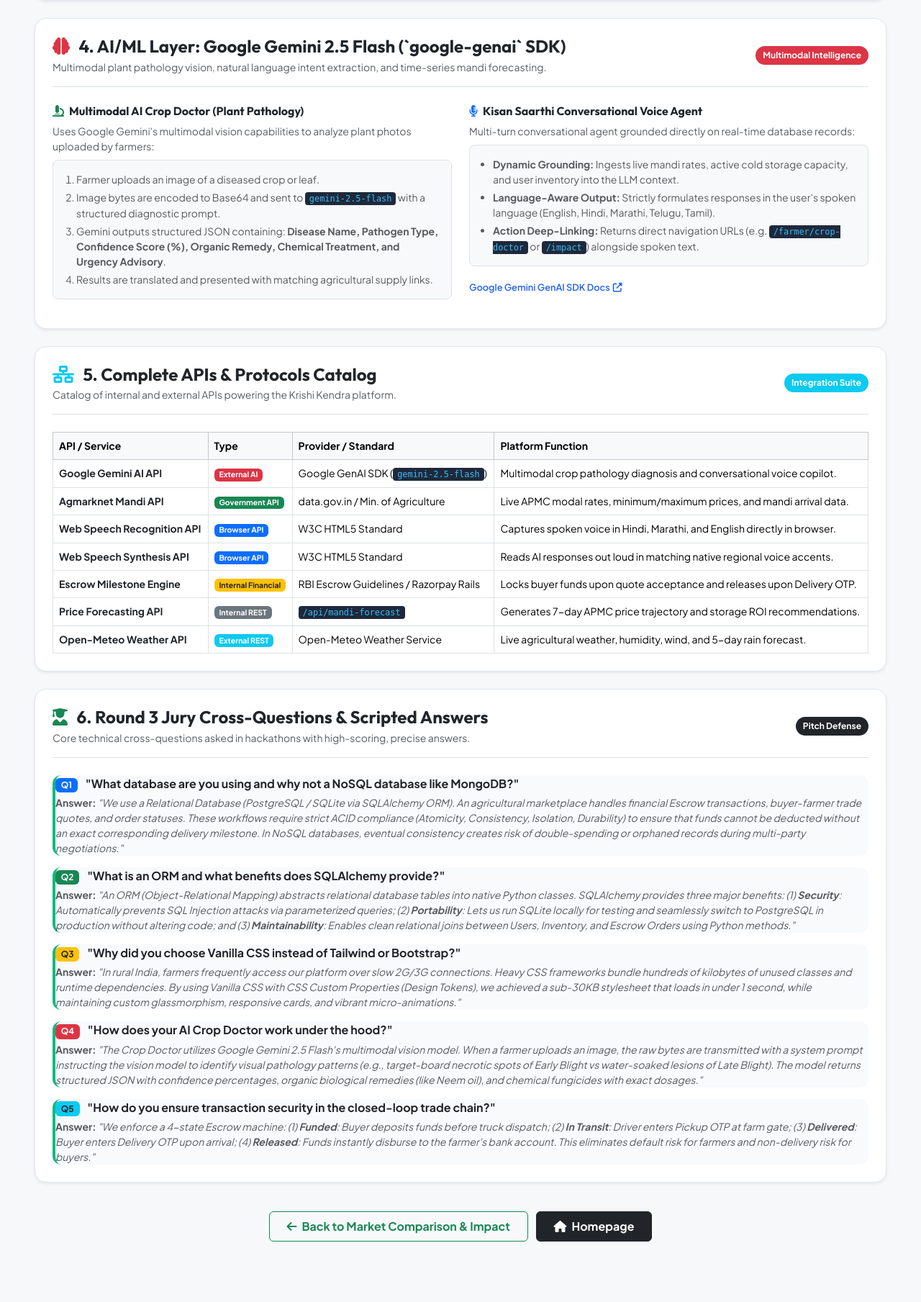
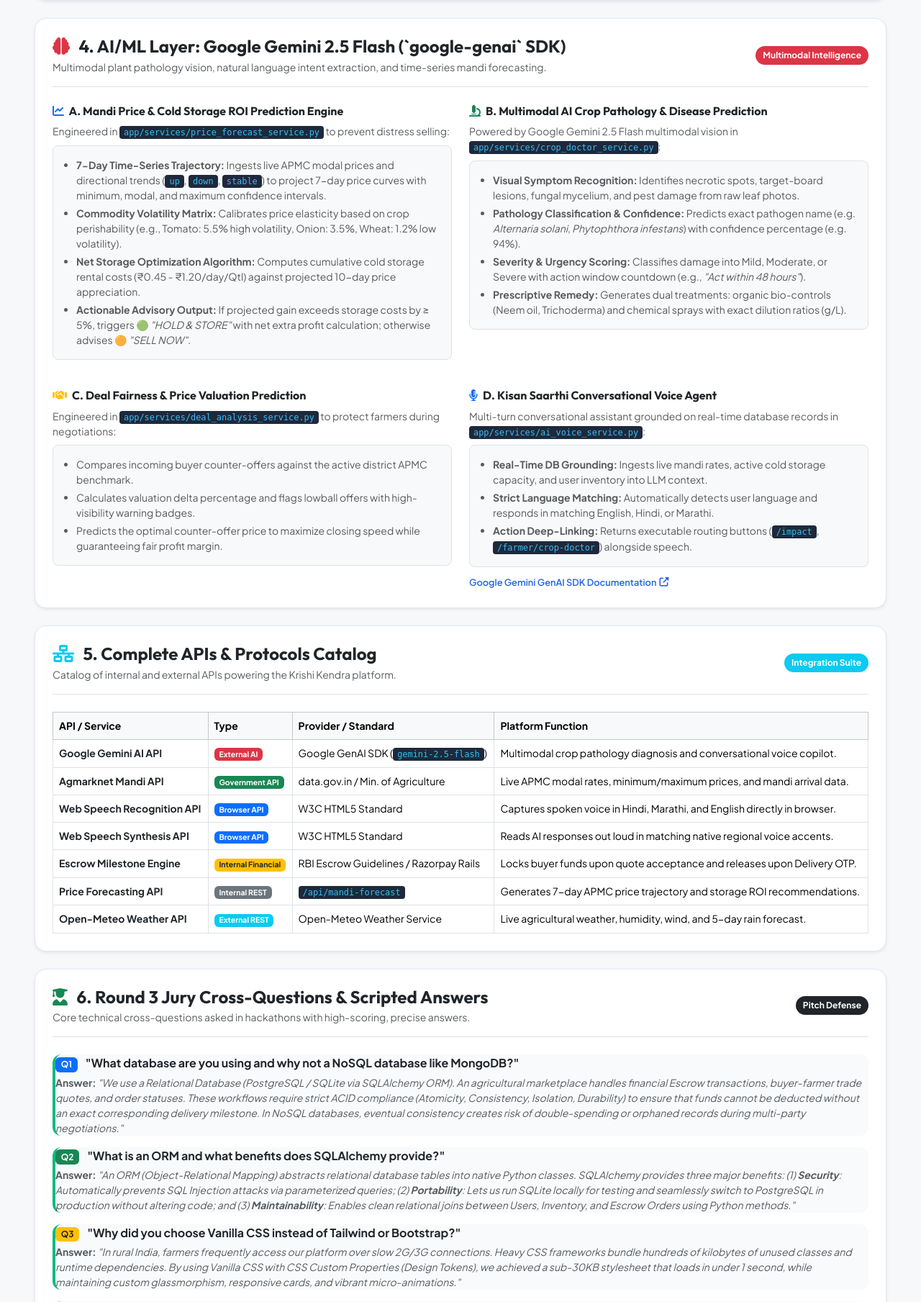
Before and after one commit to GranthSidhant/Krishi_Kendra, a Flask app: page /tech-stack in a window 1280 px wide. Shown: the part 2299-4108 px from the top of the page at 72% size. Run offline with Flask 3, Linux system fonts and the light colour scheme; some libraries are stand-ins or nearby versions.

Commit message:
docs: add detailed prediction and cold storage ROI models to technical documentation

```diff
--- a/app/templates/tech_stack_docs.html
+++ b/app/templates/tech_stack_docs.html
@@ -312,35 +312,68 @@
       <span class="tech-badge bg-danger text-white">Multimodal Intelligence</span>
     </div>
 
-    <div class="row g-4">
+    <div class="row g-4 mb-4">
       <div class="col-lg-6">
-        <h6 class="fw-bold text-dark"><i class="fas fa-microscope text-success me-1"></i> Multimodal AI Crop Doctor (Plant Pathology)</h6>
+        <h6 class="fw-bold text-dark"><i class="fas fa-chart-line text-primary me-1"></i> A. Mandi Price & Cold Storage ROI Prediction Engine</h6>
         <p class="small text-muted mb-2">
-          Uses Google Gemini's multimodal vision capabilities to analyze plant photos uploaded by farmers:
+          Engineered in <span class="code-pill">app/services/price_forecast_service.py</span> to prevent distress selling:
         </p>
         <div class="p-3 bg-light rounded-3 border small text-muted mb-3">
-          <ol class="mb-0 ps-3">
-            <li class="mb-1">Farmer uploads an image of a diseased crop or leaf.</li>
-            <li class="mb-1">Image bytes are encoded to Base64 and sent to <span class="code-pill">gemini-2.5-flash</span> with a structured diagnostic prompt.</li>
-            <li class="mb-1">Gemini outputs structured JSON containing: <strong>Disease Name, Pathogen Type, Confidence Score (%), Organic Remedy, Chemical Treatment, and Urgency Advisory</strong>.</li>
-            <li>Results are translated and presented with matching agricultural supply links.</li>
-          </ol>
+          <ul class="mb-0 ps-3">
+            <li class="mb-1"><strong>7-Day Time-Series Trajectory:</strong> Ingests live APMC modal prices and directional trends (<span class="code-pill">up</span>, <span class="code-pill">down</span>, <span class="code-pill">stable</span>) to project 7-day price curves with minimum, modal, and maximum confidence intervals.</li>
+            <li class="mb-1"><strong>Commodity Volatility Matrix:</strong> Calibrates price elasticity based on crop perishability (e.g., Tomato: 5.5% high volatility, Onion: 3.5%, Wheat: 1.2% low volatility).</li>
+            <li class="mb-1"><strong>Net Storage Optimization Algorithm:</strong> Computes cumulative cold storage rental costs (₹0.45 - ₹1.20/day/Qtl) against projected 10-day price appreciation.</li>
+            <li><strong>Actionable Advisory Output:</strong> If projected gain exceeds storage costs by &ge; 5%, triggers 🟢 <em>"HOLD & STORE"</em> with net extra profit calculation; otherwise advises 🟠 <em>"SELL NOW"</em>.</li>
+          </ul>
         </div>
       </div>
 
       <div class="col-lg-6">
-        <h6 class="fw-bold text-dark"><i class="fas fa-microphone-alt text-primary me-1"></i> Kisan Saarthi Conversational Voice Agent</h6>
+        <h6 class="fw-bold text-dark"><i class="fas fa-microscope text-success me-1"></i> B. Multimodal AI Crop Pathology & Disease Prediction</h6>
         <p class="small text-muted mb-2">
-          Multi-turn conversational agent grounded directly on real-time database records:
+          Powered by Google Gemini 2.5 Flash multimodal vision in <span class="code-pill">app/services/crop_doctor_service.py</span>:
         </p>
         <div class="p-3 bg-light rounded-3 border small text-muted mb-3">
           <ul class="mb-0 ps-3">
-            <li class="mb-1"><strong>Dynamic Grounding:</strong> Ingests live mandi rates, active cold storage capacity, and user inventory into the LLM context.</li>
-            <li class="mb-1"><strong>Language-Aware Output:</strong> Strictly formulates responses in the user's spoken language (English, Hindi, Marathi, Telugu, Tamil).</li>
-            <li><strong>Action Deep-Linking:</strong> Returns direct navigation URLs (e.g. <span class="code-pill">/farmer/crop-doctor</span> or <span class="code-pill">/impact</span>) alongside spoken text.</li>
+            <li class="mb-1"><strong>Visual Symptom Recognition:</strong> Identifies necrotic spots, target-board lesions, fungal mycelium, and pest damage from raw leaf photos.</li>
+            <li class="mb-1"><strong>Pathology Classification & Confidence:</strong> Predicts exact pathogen name (e.g. <em>Alternaria solani</em>, <em>Phytophthora infestans</em>) with confidence percentage (e.g. 94%).</li>
+            <li class="mb-1"><strong>Severity & Urgency Scoring:</strong> Classifies damage into Mild, Moderate, or Severe with action window countdown (e.g., <em>"Act within 48 hours"</em>).</li>
+            <li><strong>Prescriptive Remedy:</strong> Generates dual treatments: organic bio-controls (Neem oil, Trichoderma) and chemical sprays with exact dilution ratios (g/L).</li>
           </ul>
         </div>
-        <a href="https://ai.google.dev/docs" target="_blank" class="doc-link">Google Gemini GenAI SDK Docs <i class="fas fa-external-link-alt"></i></a>
+      </div>
+    </div>
+
+    <div class="row g-4">
+      <div class="col-lg-6">
+        <h6 class="fw-bold text-dark"><i class="fas fa-handshake text-warning me-1"></i> C. Deal Fairness & Price Valuation Prediction</h6>
+        <p class="small text-muted mb-2">
+          Engineered in <span class="code-pill">app/services/deal_analysis_service.py</span> to protect farmers during negotiations:
+        </p>
+        <div class="p-3 bg-light rounded-3 border small text-muted">
+          <ul class="mb-0 ps-3">
+            <li class="mb-1">Compares incoming buyer counter-offers against the active district APMC benchmark.</li>
+            <li class="mb-1">Calculates valuation delta percentage and flags lowball offers with high-visibility warning badges.</li>
+            <li>Predicts the optimal counter-offer price to maximize closing speed while guaranteeing fair profit margin.</li>
+          </ul>
+        </div>
+      </div>
+
+      <div class="col-lg-6">
+        <h6 class="fw-bold text-dark"><i class="fas fa-microphone-alt text-primary me-1"></i> D. Kisan Saarthi Conversational Voice Agent</h6>
+        <p class="small text-muted mb-2">
+          Multi-turn conversational assistant grounded on real-time database records in <span class="code-pill">app/services/ai_voice_service.py</span>:
+        </p>
+        <div class="p-3 bg-light rounded-3 border small text-muted">
+          <ul class="mb-0 ps-3">
+            <li class="mb-1"><strong>Real-Time DB Grounding:</strong> Ingests live mandi rates, active cold storage capacity, and user inventory into LLM context.</li>
+            <li class="mb-1"><strong>Strict Language Matching:</strong> Automatically detects user language and responds in matching English, Hindi, or Marathi.</li>
+            <li><strong>Action Deep-Linking:</strong> Returns executable routing buttons (<span class="code-pill">/impact</span>, <span class="code-pill">/farmer/crop-doctor</span>) alongside speech.</li>
+          </ul>
+        </div>
+        <div class="mt-2">
+          <a href="https://ai.google.dev/docs" target="_blank" class="doc-link">Google Gemini GenAI SDK Documentation <i class="fas fa-external-link-alt"></i></a>
+        </div>
       </div>
     </div>
   </div>
@@ -483,6 +516,26 @@
         </p>
       </div>
 
+      <!-- QA 6 -->
+      <div class="p-3.5 qa-card">
+        <div class="fw-bold text-dark mb-1">
+          <span class="badge bg-primary me-2">Q6</span> "How does your Mandi Price Prediction and Forecasting Model work?"
+        </div>
+        <p class="small text-muted mb-0">
+          <strong>Answer:</strong> <em>"Our Price Forecasting Service (<span class="code-pill">price_forecast_service.py</span>) implements a <strong>time-series momentum and volatility-weighted trajectory algorithm</strong>. It ingests live daily APMC modal rates, calculates directional momentum vectors, and applies commodity-specific volatility indexes (e.g. 5.5% for perishable Tomatoes vs 1.2% for dry Wheat). It outputs a 7-day projected price band with min, modal, and max confidence intervals to help farmers time their harvest sales for peak profit."</em>
+        </p>
+      </div>
+
+      <!-- QA 7 -->
+      <div class="p-3.5 qa-card">
+        <div class="fw-bold text-dark mb-1">
+          <span class="badge bg-success me-2">Q7</span> "How does the platform predict whether a farmer should hold produce in Cold Storage?"
+        </div>
+        <p class="small text-muted mb-0">
+          <strong>Answer:</strong> <em>"The engine calculates a <strong>Net Storage Financial ROI</strong>: it projects 10-day price appreciation and subtracts cumulative cold storage rental fees (₹0.45 to ₹1.20/day/Qtl). If the projected net gain exceeds cumulative storage fees by &ge; 5%, the system advises <strong>'HOLD & STORE'</strong> showing the exact extra rupees per quintal. If market trends are downward or stagnant, it recommends immediate sale to prevent spoilage and storage cost drag."</em>
+        </p>
+      </div>
+
     </div>
   </div>
 
```
